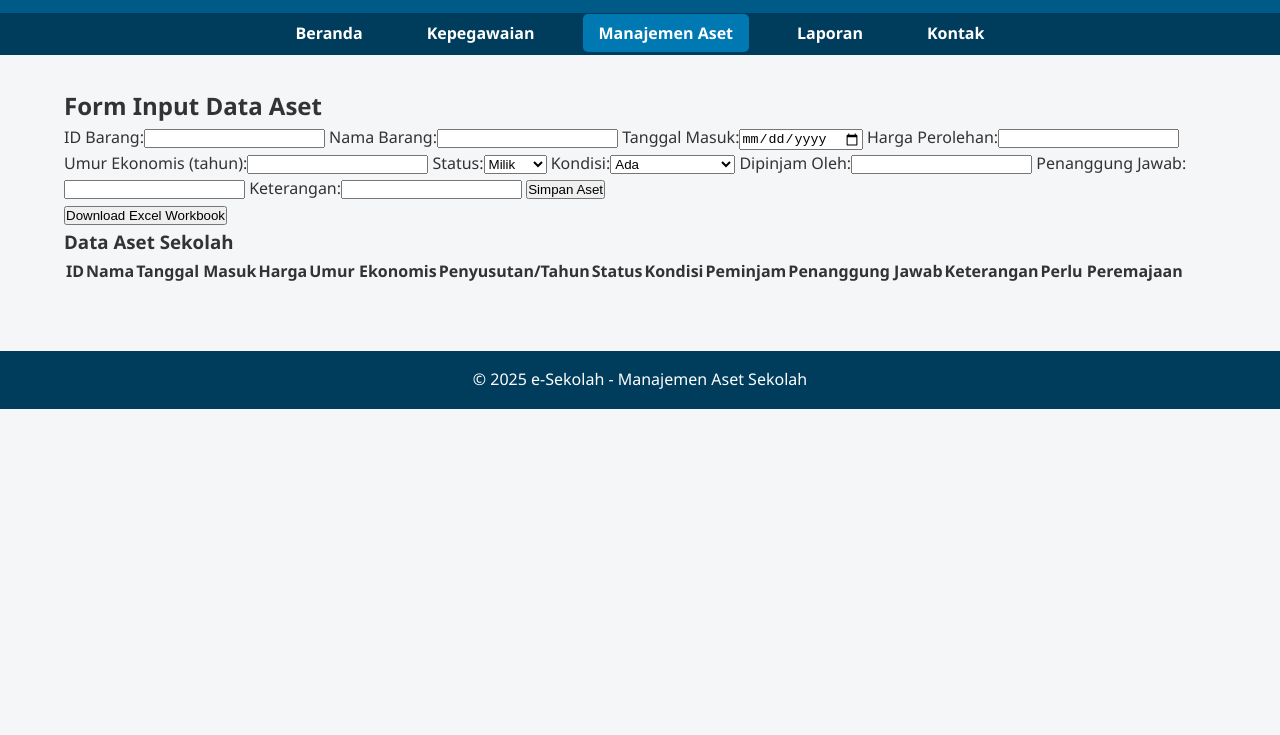
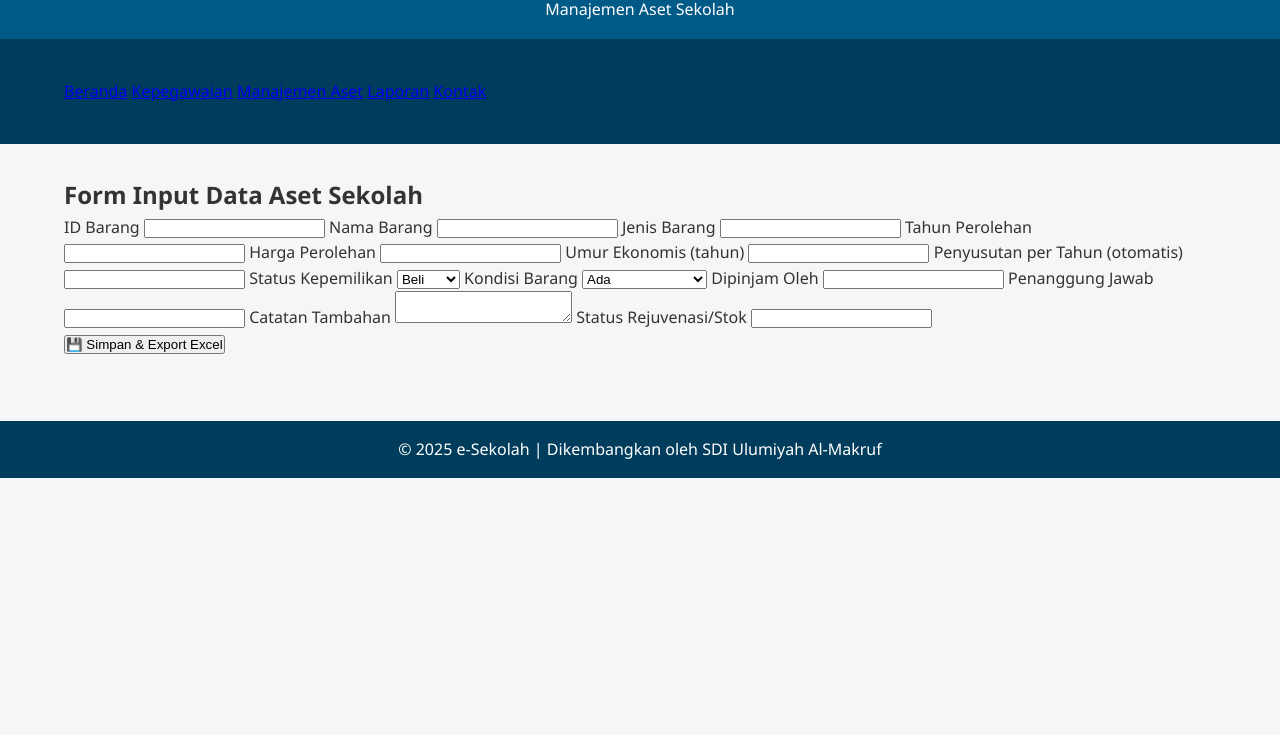
Before and after one commit to gamboel99/simak-sd, a plain HTML site: page manajemen-aset.html in a window 1280 px wide. Shown: the part 65-800 px from the top of the page. Drawn offline with Linux system fonts and the light colour scheme.

Commit message:
Update manajemen-aset.html

```diff
--- a/manajemen-aset.html
+++ b/manajemen-aset.html
@@ -2,82 +2,86 @@
 <html lang="id">
 <head>
   <meta charset="UTF-8" />
-  <meta name="viewport" content="width=device-width, initial-scale=1.0" />
+  <meta name="viewport" content="width=device-width, initial-scale=1.0"/>
   <title>Manajemen Aset | e-Sekolah</title>
   <link rel="stylesheet" href="style.css" />
-  <script src="aset.js" defer></script>
 </head>
 <body>
   <header>
-    <h1>Manajemen Aset Sekolah</h1>
+    <h1>Sistem e-Sekolah</h1>
+    <p>Manajemen Aset Sekolah</p>
   </header>
 
   <nav>
-    <ul class="menu">
-      <li><a href="index.html">Beranda</a></li>
-      <li><a href="kepegawaian.html">Kepegawaian</a></li>
-      <li><a class="active" href="aset.html">Manajemen Aset</a></li>
-      <li><a href="laporan.html">Laporan</a></li>
-      <li><a href="kontak.html">Kontak</a></li>
-    </ul>
+    <div class="container">
+      <a href="index.html">Beranda</a>
+      <a href="kepegawaian.html">Kepegawaian</a>
+      <a href="manajemen-aset.html" class="active">Manajemen Aset</a>
+      <a href="laporan.html">Laporan</a>
+      <a href="kontak.html">Kontak</a>
+    </div>
   </nav>
 
   <main class="container">
-    <h2>Form Input Data Aset</h2>
+    <h2>Form Input Data Aset Sekolah</h2>
     <form id="form-aset" class="form-grid">
-      <label>ID Barang:<input type="text" name="id" required></label>
-      <label>Nama Barang:<input type="text" name="nama" required></label>
-      <label>Tanggal Masuk:<input type="date" name="tanggal_masuk" required></label>
-      <label>Harga Perolehan:<input type="number" name="harga" required></label>
-      <label>Umur Ekonomis (tahun):<input type="number" name="umur" required></label>
-      <label>Status:<select name="status">
-        <option value="Milik">Milik</option>
-        <option value="Sewa">Sewa</option>
-        <option value="Pinjam">Pinjam</option>
-      </select></label>
-      <label>Kondisi:<select name="kondisi">
-        <option value="Ada">Ada</option>
-        <option value="Hilang">Hilang</option>
-        <option value="Rusak">Rusak</option>
-        <option value="Perbaikan">Dalam Perbaikan</option>
-        <option value="Dipinjam">Dipinjam</option>
-      </select></label>
-      <label>Dipinjam Oleh:<input type="text" name="peminjam"></label>
-      <label>Penanggung Jawab:<input type="text" name="penanggung"></label>
-      <label>Keterangan:<input type="text" name="keterangan"></label>
-      <button type="submit">Simpan Aset</button>
+      <label for="id">ID Barang</label>
+      <input type="text" id="id" name="id" required>
+
+      <label for="nama">Nama Barang</label>
+      <input type="text" id="nama" name="nama" required>
+
+      <label for="jenis">Jenis Barang</label>
+      <input type="text" id="jenis" name="jenis">
+
+      <label for="tahun">Tahun Perolehan</label>
+      <input type="number" id="tahun" name="tahun">
+
+      <label for="harga">Harga Perolehan</label>
+      <input type="number" id="harga" name="harga">
+
+      <label for="umur">Umur Ekonomis (tahun)</label>
+      <input type="number" id="umur" name="umur">
+
+      <label for="penyusutan">Penyusutan per Tahun (otomatis)</label>
+      <input type="text" id="penyusutan" name="penyusutan" readonly>
+
+      <label for="status">Status Kepemilikan</label>
+      <select id="status" name="status">
+        <option>Beli</option>
+        <option>Sewa</option>
+        <option>Pinjam</option>
+      </select>
+
+      <label for="kondisi">Kondisi Barang</label>
+      <select id="kondisi" name="kondisi">
+        <option>Ada</option>
+        <option>Dipinjam</option>
+        <option>Hilang</option>
+        <option>Rusak</option>
+        <option>Dalam Perbaikan</option>
+      </select>
+
+      <label for="peminjam">Dipinjam Oleh</label>
+      <input type="text" id="peminjam" name="peminjam">
+
+      <label for="penanggung">Penanggung Jawab</label>
+      <input type="text" id="penanggung" name="penanggung">
+
+      <label for="catatan">Catatan Tambahan</label>
+      <textarea id="catatan" name="catatan" rows="2"></textarea>
+
+      <label for="tindakan">Status Rejuvenasi/Stok</label>
+      <input type="text" id="tindakan" name="tindakan" readonly>
     </form>
 
-    <button id="downloadExcel">Download Excel Workbook</button>
-
-    <div class="table-container">
-      <h3>Data Aset Sekolah</h3>
-      <table id="tabel-aset">
-        <thead>
-          <tr>
-            <th>ID</th>
-            <th>Nama</th>
-            <th>Tanggal Masuk</th>
-            <th>Harga</th>
-            <th>Umur Ekonomis</th>
-            <th>Penyusutan/Tahun</th>
-            <th>Status</th>
-            <th>Kondisi</th>
-            <th>Peminjam</th>
-            <th>Penanggung Jawab</th>
-            <th>Keterangan</th>
-            <th>Perlu Peremajaan</th>
-          </tr>
-        </thead>
-        <tbody>
-          <!-- Data aset akan diisi via JavaScript -->
-        </tbody>
-      </table>
-    </div>
+    <button onclick="simpanDataAset()">💾 Simpan & Export Excel</button>
   </main>
 
   <footer>
-    <p>&copy; 2025 e-Sekolah - Manajemen Aset Sekolah</p>
+    <p>&copy; 2025 e-Sekolah | Dikembangkan oleh SDI Ulumiyah Al-Makruf</p>
   </footer>
+
+  <script src="aset.js"></script>
 </body>
 </html>
```
